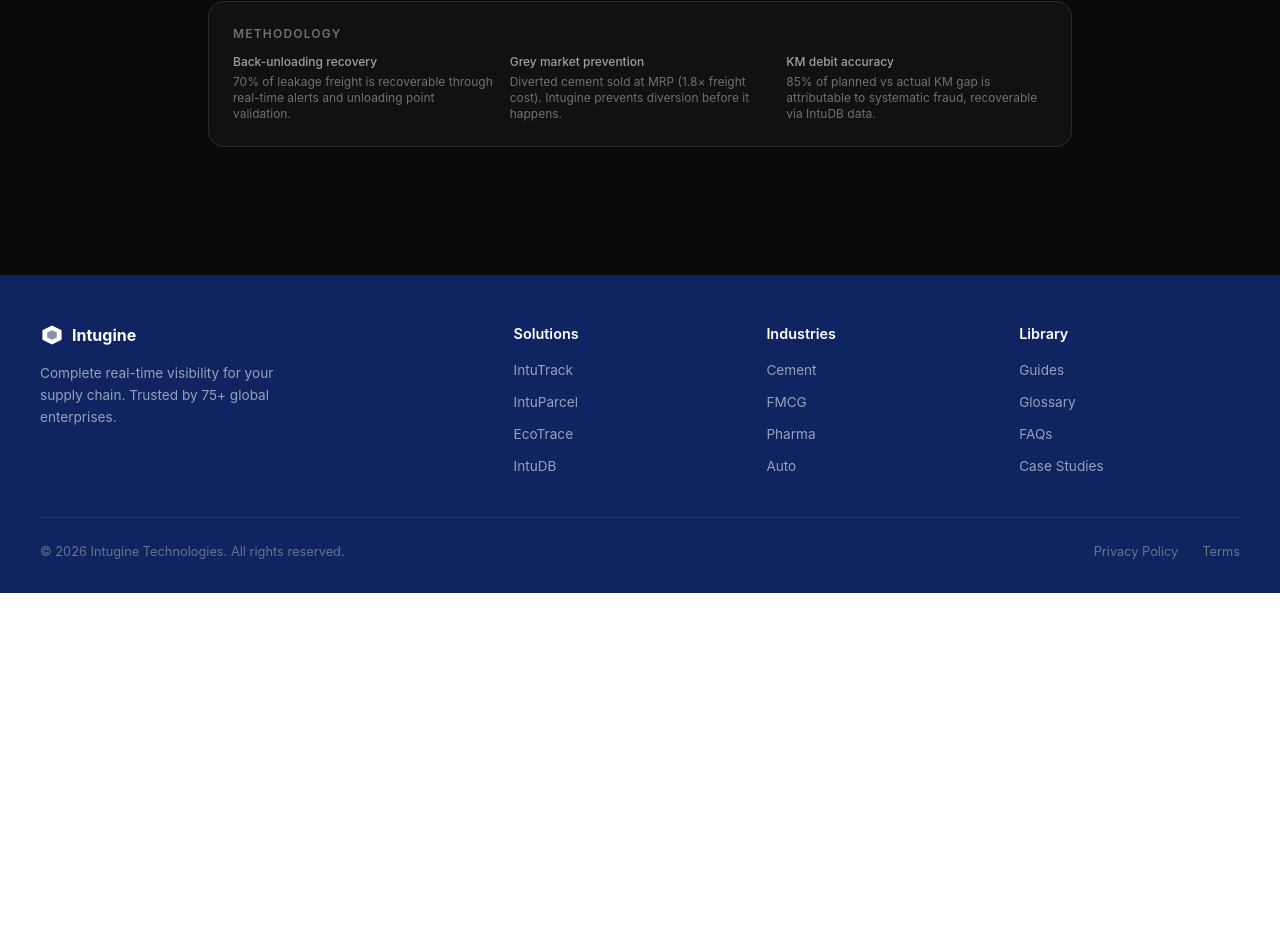
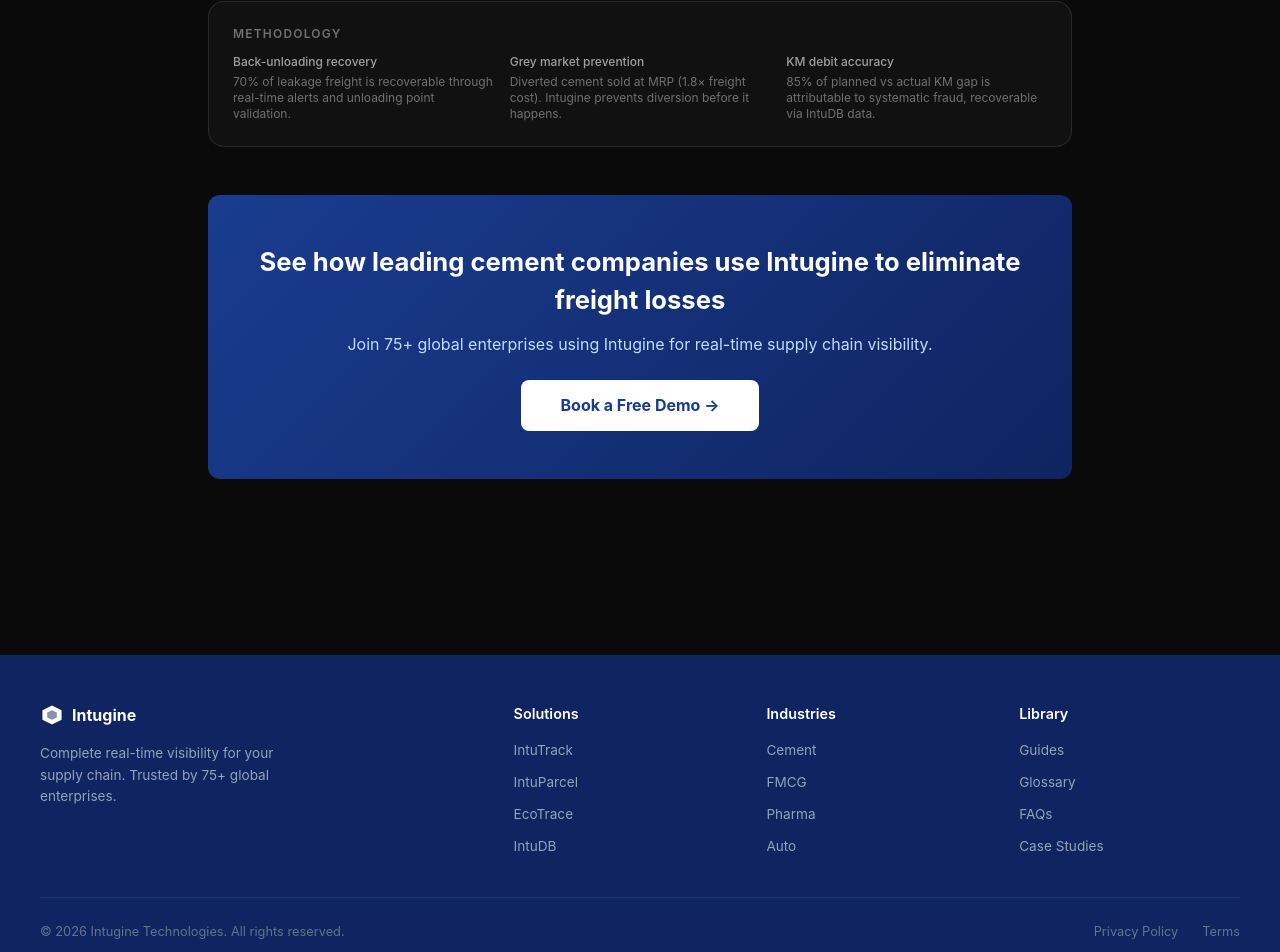
Before and after one commit to reymrinal/intuginewebsite, a Next.js app: page /roi-calculator in a window 1280 px wide. Shown: the part 1299-2251 px from the top of the page. Before the commit the page ends 1892 px from the top, so only its background shows below. Built offline with nearby package versions, Linux system fonts and the light colour scheme; no server answers.

Commit message:
feat: add CTABanner to ROI calculator page (matches library page style)

```diff
--- a/app/roi-calculator/page.tsx
+++ b/app/roi-calculator/page.tsx
@@ -3,6 +3,7 @@
 import { useState, useCallback } from "react";
 import Nav from "@/components/Nav";
 import Footer from "@/components/Footer";
+import CTABanner from "@/components/CTABanner";
 
 // ── Indian number format ──────────────────────────────────────────────────────
 function formatINR(value: number): string {
@@ -416,6 +417,12 @@
           </div>
         </div>
 
+        {/* ── CTA Banner ── */}
+        <CTABanner
+          cta="See how leading cement companies use Intugine to eliminate freight losses | Book a Free Demo"
+          slug="roi-calculator"
+          industry="Cement"
+        />
       </main>
 
       <Footer />
```
